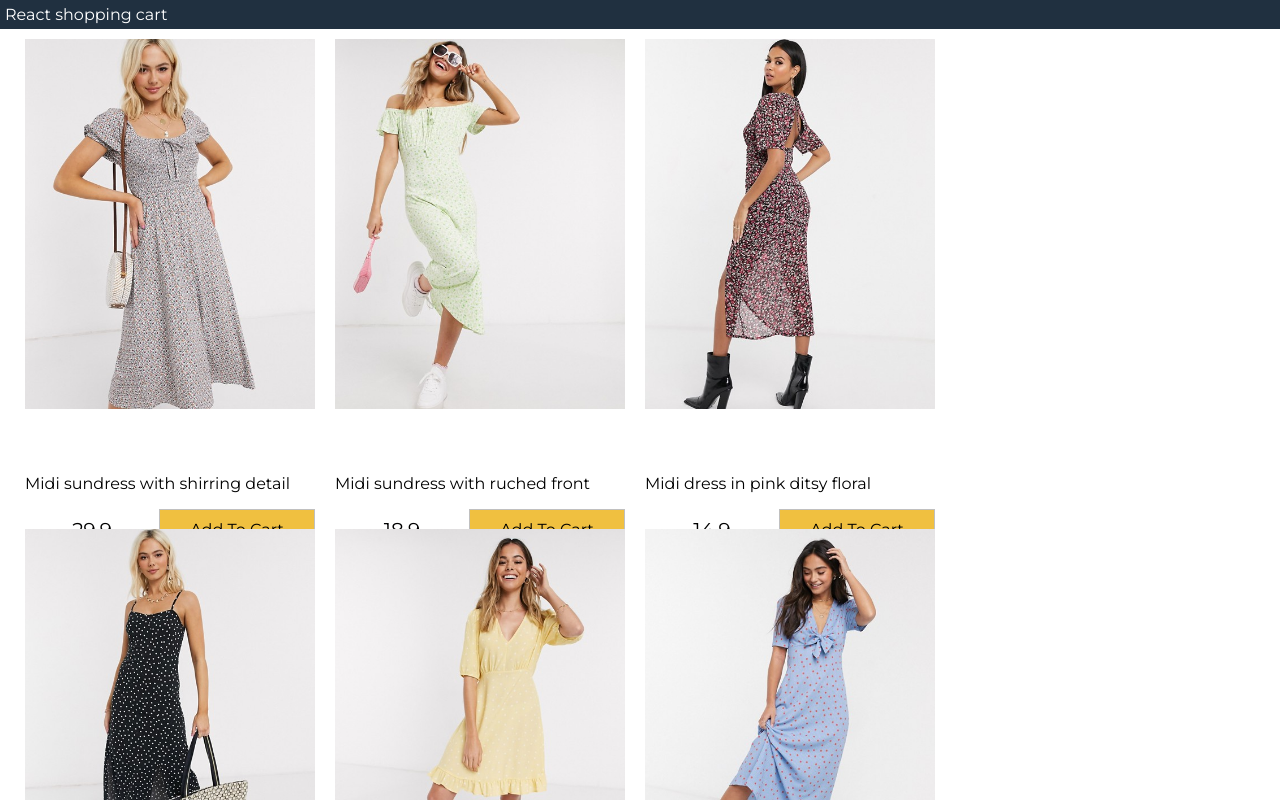
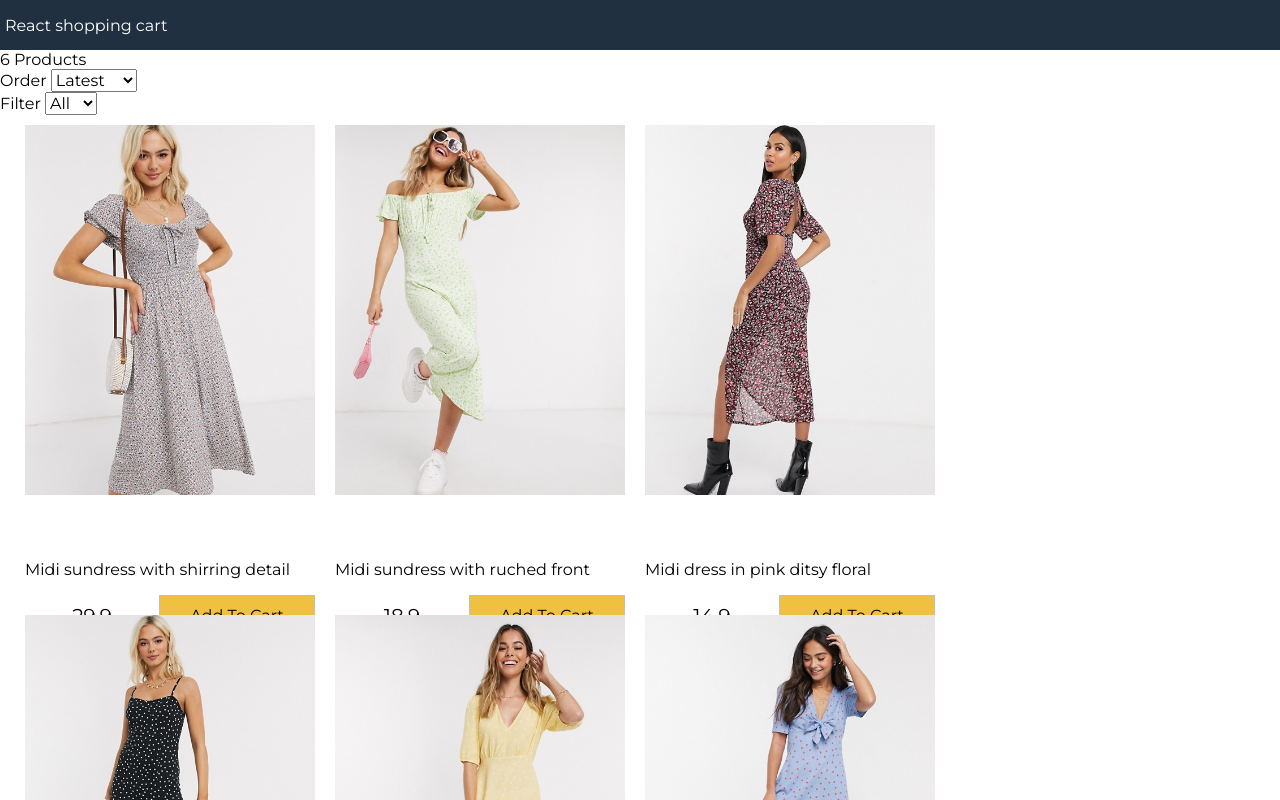
Before and after one commit to Karthi0505/react-coffee-shop, a React (Create React App) app: page / in a window 1280 px wide. Shown: the top 800 px of the page. Built offline with nearby package versions, Linux system fonts and the light colour scheme.

Commit message:
Filter component commit

```diff
--- a/src/App.js
+++ b/src/App.js
@@ -1,6 +1,7 @@
 import React from 'react';
 import data from './data.json';
 import Products from './components/Products';
+import Filter from './components/Filter';
 
 class App extends React.Component {
   constructor() {
@@ -11,17 +12,65 @@
       size: "",
       sort: "",
     };
+
+    this.sortProducts = this.sortProducts.bind(this);
+  }
+
+  sortProducts(event) {
+    const sort = event.target.value;
+    console.log(event.target.value);
+
+    this.setState((state) => ({
+      sort: sort,
+      products: this.state.products
+        .slice()
+        .sort((a, b) =>
+          sort === "lowest"
+            ? a.price > b.price
+              ? 1
+              : -1
+            : sort === "highest"
+              ? a.price < b.price
+                ? 1
+                : -1
+              : a._id < b._id
+                ? 1
+                : -1
+        ),
+    }));
+  }
+
+  filterProducts = (event) => {
+    console.log(event.target.value);
+    if (event.target.value === "") {
+      this.setState({ size: event.target.value, product: data.products });
+    } else {
+      this.setState({
+        size: event.target.value,
+        products: data.products.filter(
+          product => product.availableSizes.indexOf(event.target.value) >= 0
+        ),
+      })
+    }
+
   }
 
   render() {
     return (
-      <div className="App">
-        <header className="App-header">
+      <div className="grid-container">
+        <header>
           <a href="/">React shopping cart</a>
         </header>
         <main>
           <div className='content'>
             <div className='main'>
+              <Filter
+                count={this.state.products.length}
+                size={this.state.size}
+                sort={this.state.sort}
+                filterProducts={this.filterProducts}
+                sortProducts={this.sortProducts}
+              ></Filter>
               <Products products={this.state.products} />
             </div>
 
--- /dev/null
+++ b/src/components/Filter.js
@@ -0,0 +1,32 @@
+import React, { Component } from 'react'
+
+export default class Filter extends Component {
+  render() {
+    return (
+      <div>
+            <div className='filter-result'>{this.props.count} Products</div>
+            <div className='filter-sort'>
+                Order {" "}
+                <select value={this.props.sort} onChange={this.props.sortProducts}>
+                    <option>Latest</option>
+                    <option value="lowest">Latest</option>
+                    <option value="highest">Highest</option>
+                </select>
+            </div>
+            <div className='filter-size'>
+                Filter {" "}
+                <select value={this.props.size} onChange={this.props.filterProducts}>
+                    <option value="">All</option>
+                    <option value="XS">XS</option>
+                    <option value="S">S</option>
+                    <option value="M">M</option>
+                    <option value="L">L</option>
+                    <option value="XL">XL</option>
+                    <option value="XXL">XXL</option>
+                </select>
+            </div>
+
+      </div>
+    )
+  }
+}
```
